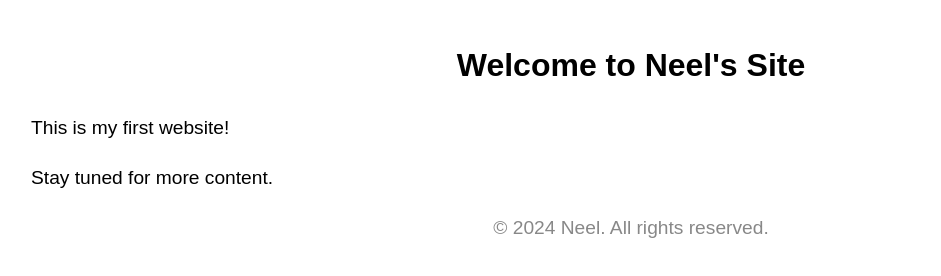
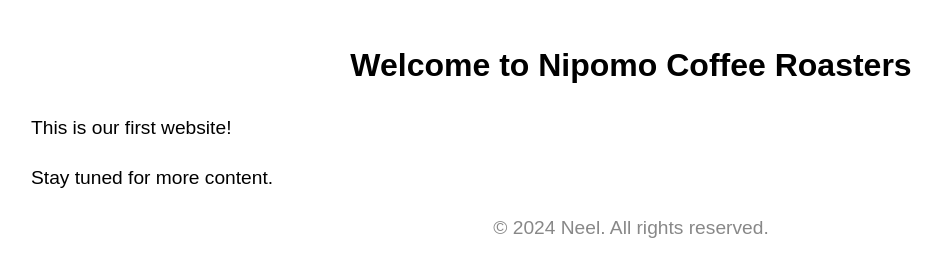
Before and after one commit to neelsystems/nipomo.coffee, a plain HTML site: page index.html in a window 1280 px wide. Shown: the whole page, without its empty margins (9-950 px from the left). Drawn offline with Linux system fonts and the light colour scheme.

Commit message:
first index commit (kecond?)

```diff
--- a/index.html
+++ b/index.html
@@ -29,11 +29,11 @@
 </head>
 <body>
     <header>
-        <h1>Welcome to Neel's Site</h1>
+        <h1>Welcome to Nipomo Coffee Roasters</h1>
     </header>
     <main>
         <section>
-            <p>This is my first website!</p>
+            <p>This is our first website!</p>
             <p>Stay tuned for more content.</p>
         </section>
     </main>
```
